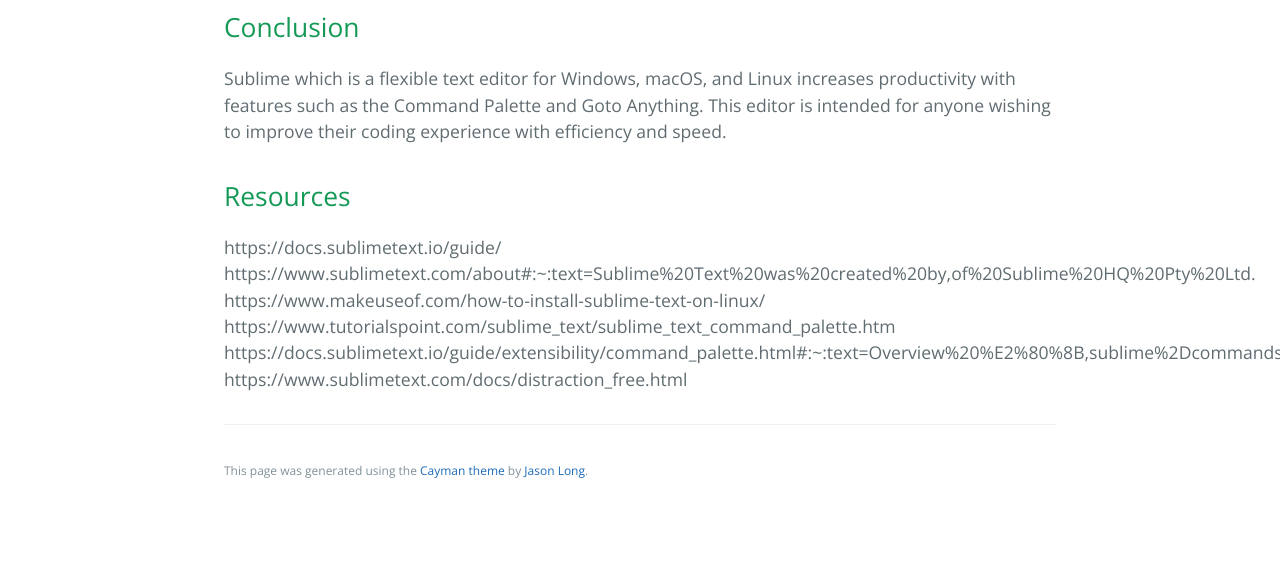
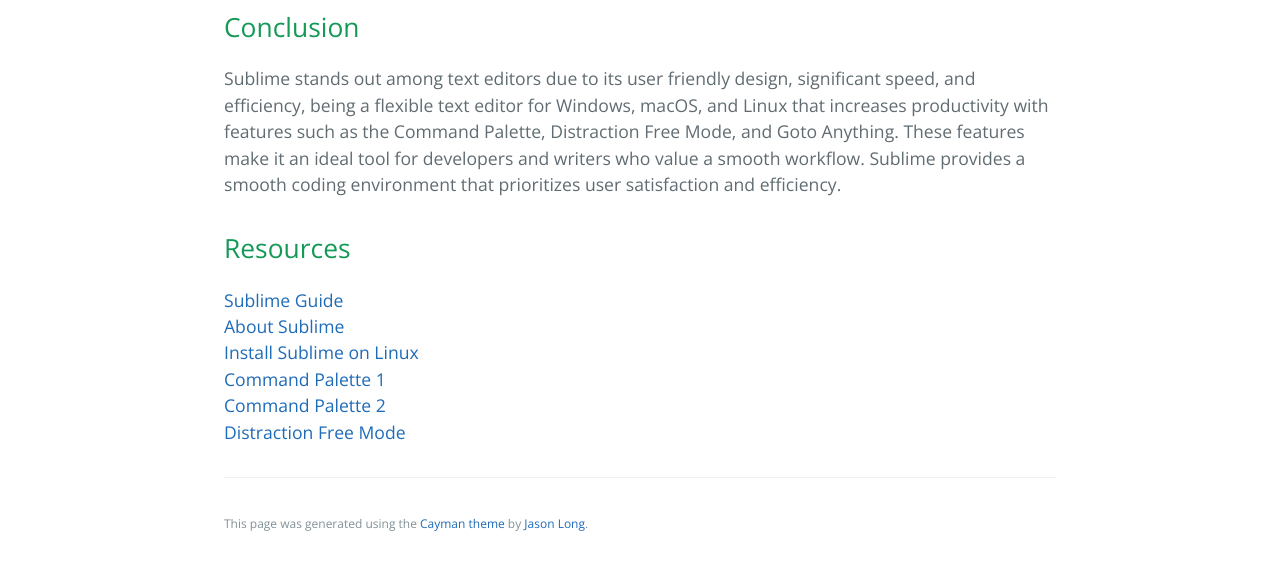
Before and after one commit to learning-software-engineering/learning-software-engineering.github.io, a Jekyll site: the page built from Topics/Software_Tools/Sublime.md, in a window 1280 px wide and 900 px high, scrolled down 2691 px, cut to the strip 334-900 px from the top of the window. Built offline with Jekyll 4.4.1, drawn with Linux system fonts in a browser that asks for light colours; our own code applies the rules of GitHub Pages for plain Markdown files; before the commit the page ends 3538 px from its top, so only the background shows below that.

Commit message:
Update Sublime.md
Modified so that it corresponds with the pull request review

```diff
--- a/Topics/Software_Tools/Sublime.md
+++ b/Topics/Software_Tools/Sublime.md
@@ -53,14 +53,15 @@
 
 ## Conclusion
 
-Sublime which is a flexible text editor for Windows, macOS, and Linux increases productivity with features such as the Command Palette and Goto Anything. This editor is intended for anyone wishing to improve their coding experience with efficiency and speed.
+Sublime stands out among text editors due to its user friendly design, significant speed, and efficiency, being a flexible text editor for Windows, macOS, and Linux that increases productivity with features such as the Command Palette, Distraction Free Mode, and Goto Anything. These features make it an ideal tool for developers and writers who value a smooth workflow. Sublime provides a smooth coding environment that prioritizes user satisfaction and efficiency.
+
 
 
 ## Resources
 
-https://docs.sublimetext.io/guide/
-https://www.sublimetext.com/about#:~:text=Sublime%20Text%20was%20created%20by,of%20Sublime%20HQ%20Pty%20Ltd.
-https://www.makeuseof.com/how-to-install-sublime-text-on-linux/
-https://www.tutorialspoint.com/sublime_text/sublime_text_command_palette.htm
-https://docs.sublimetext.io/guide/extensibility/command_palette.html#:~:text=Overview%20%E2%80%8B,sublime%2Dcommands%20files.
-https://www.sublimetext.com/docs/distraction_free.html
+[Sublime Guide](https://docs.sublimetext.io/guide/) <br/>
+[About Sublime](https://www.sublimetext.com/about#:~:text=Sublime%20Text%20was%20created%20by,of%20Sublime%20HQ%20Pty%20Ltd.)<br/>
+[Install Sublime on Linux](https://www.makeuseof.com/how-to-install-sublime-text-on-linux/)<br/>
+[Command Palette 1](https://www.tutorialspoint.com/sublime_text/sublime_text_command_palette.htm)<br/>
+[Command Palette 2](https://docs.sublimetext.io/guide/extensibility/command_palette.html#:~:text=Overview%20%E2%80%8B,sublime%2Dcommands%20files.)<br/>
+[Distraction Free Mode](https://www.sublimetext.com/docs/distraction_free.html)
```
